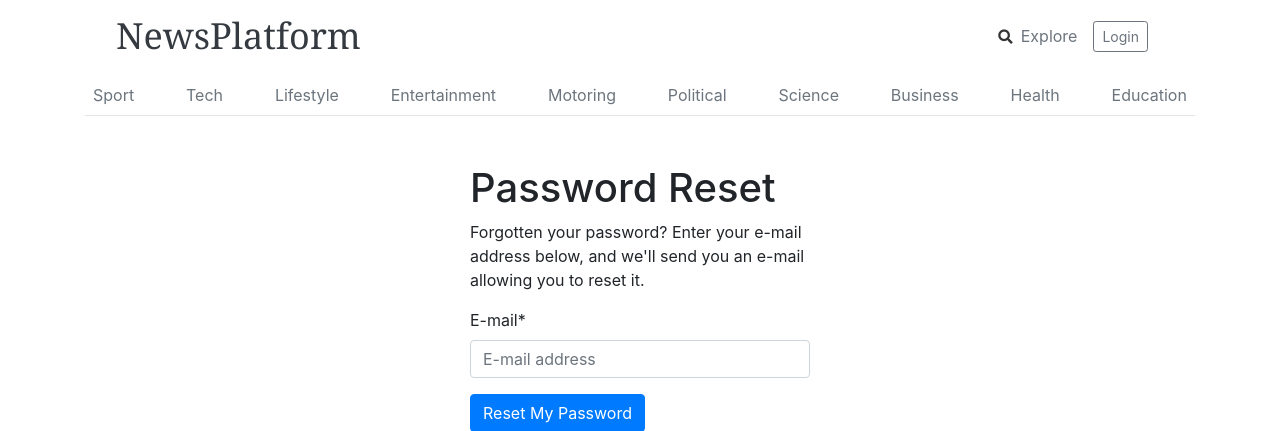
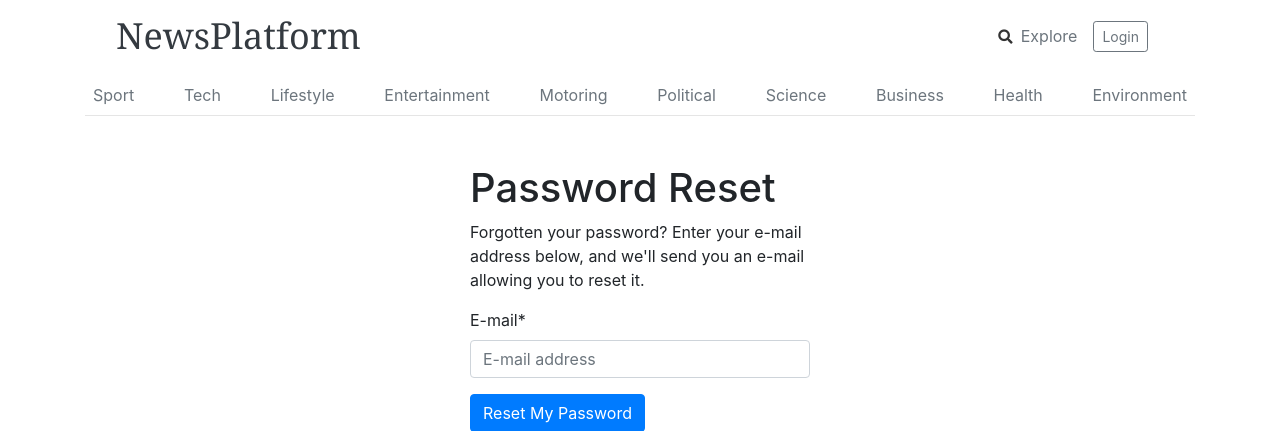
Before and after one commit to oldjpwilson/NewsPlatform, a Django app: page /accounts/password/reset/ in a window 1280 px wide. Shown: the top 431 px of the page. Run offline with Django 3.2, Linux system fonts and the light colour scheme; some libraries are stand-ins or nearby versions.

Commit message:
Update navbar.html
Change Education Category to Environment

```diff
--- a/src/templates/nav/navbar.html
+++ b/src/templates/nav/navbar.html
@@ -64,6 +64,6 @@
     <a class="p-2 text-muted" href="{% url 'category-detail' 'Science' %}">Science</a>
     <a class="p-2 text-muted" href="{% url 'category-detail' 'Business' %}">Business</a>
     <a class="p-2 text-muted" href="{% url 'category-detail' 'Health' %}">Health</a>
-    <a class="p-2 text-muted" href="{% url 'category-detail' 'Education' %}">Education</a>
+    <a class="p-2 text-muted" href="{% url 'category-detail' 'Environment' %}">Environment</a>
   </nav>
 </div>
```
